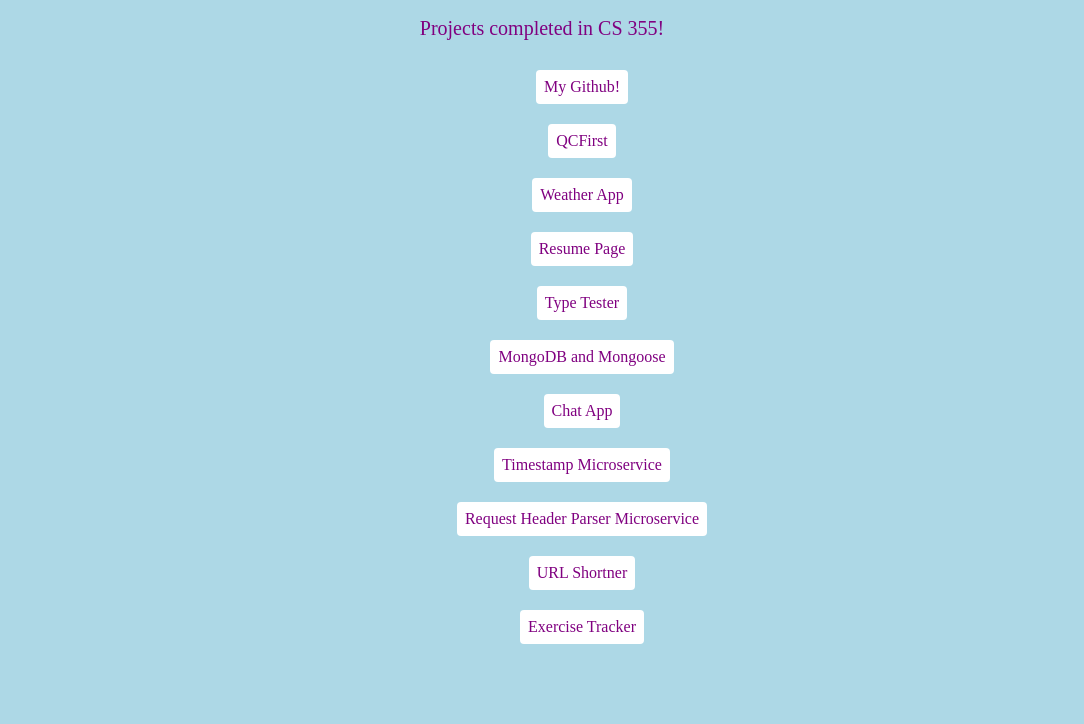
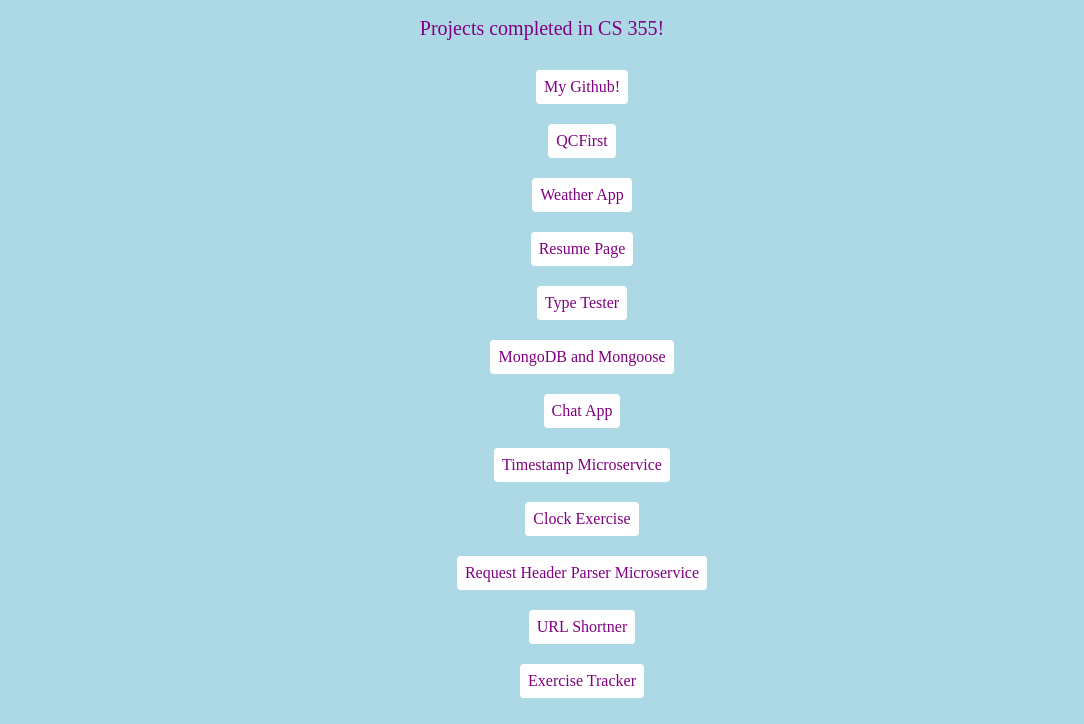
Before and after one commit to Ktaiyeba/Ktaiyeba.github.io, a plain HTML site: page index.html in a window 1280 px wide. Shown: the part 119-843 px from the top of the page, without its empty margins (98-1182 px from the left). Before the commit the page ends 800 px from the top, so only its background shows below. Drawn offline with Linux system fonts and the light colour scheme.

Commit message:
Update index.html

```diff
--- a/index.html
+++ b/index.html
@@ -52,6 +52,10 @@
                 <a class="btn" href="https://boilerplate-project-timestamp.ktaiyeba.repl.co
 ">Timestamp Microservice</a>
               </li>
+          <li>
+                <a class="btn" href="https://Ktaiyeba.github.io/Clock/rclock.html
+">Clock Exercise</a>
+              </li>
             <li>
                 <a class="btn" href="https://boilerplate-project-headerparser-1.ktaiyeba.repl.co
 ">Request Header Parser Microservice</a>
```
